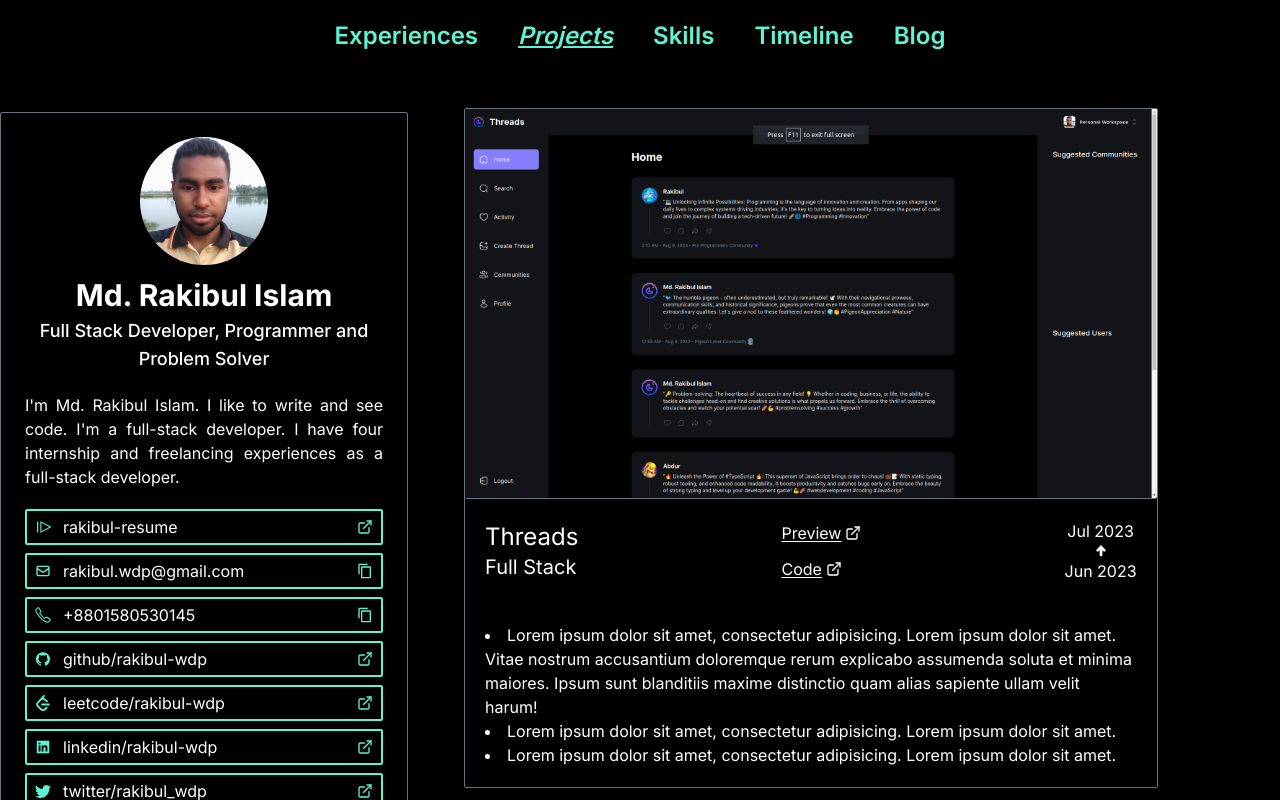
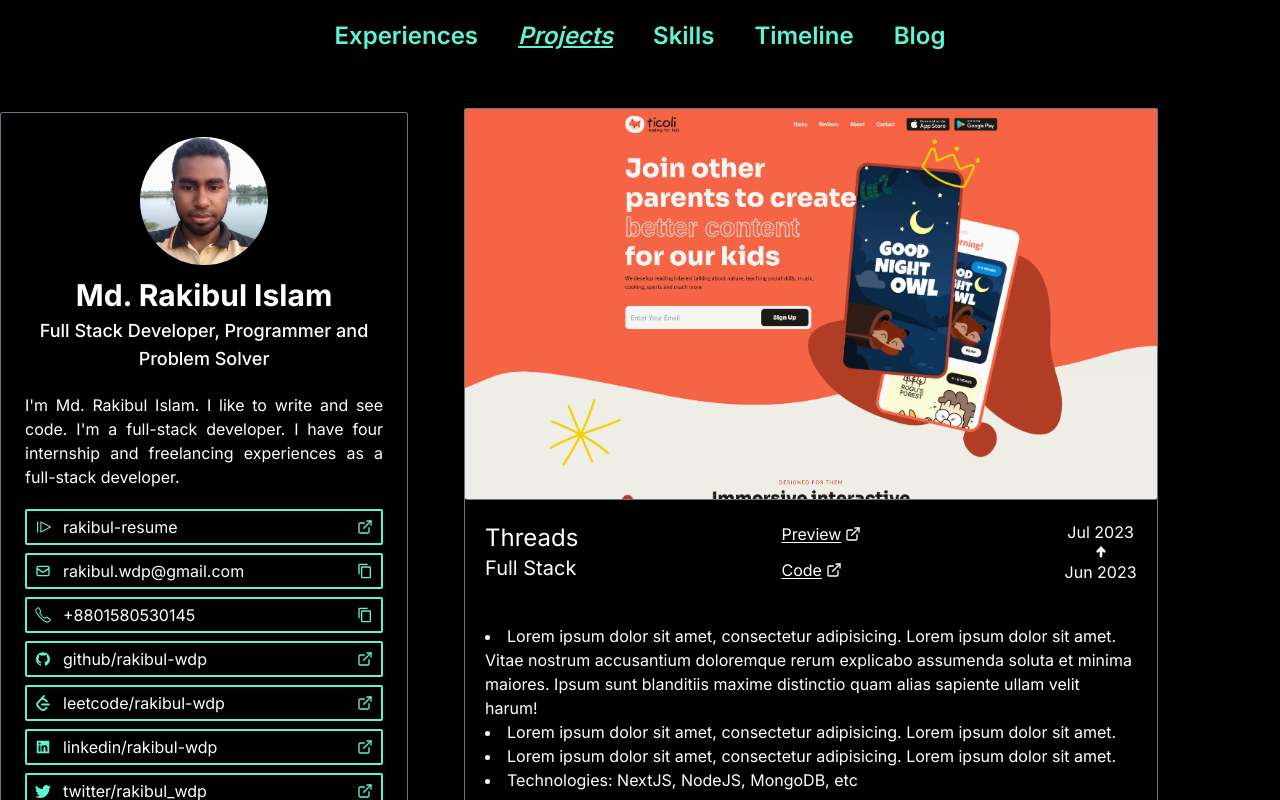
Before and after one commit to rakibul-wdp/portfolio, a Next.js app: page /projects in a window 1280 px wide. Shown: the top 800 px of the page. Built offline with nearby package versions, Linux system fonts and the light colour scheme.

Commit message:
update project data

```diff
--- a/constants/projects.ts
+++ b/constants/projects.ts
@@ -1,4 +1,4 @@
-import Threads from "../public/images/threads.png";
+import Threads from "../public/images/ticoli.png";
 
 export const projects = [
   {
@@ -23,8 +23,11 @@
         id: 3,
         des: "Lorem ipsum dolor sit amet, consectetur adipisicing. Lorem ipsum dolor sit amet.",
       },
+      {
+        id: 4,
+        des: "Technologies: NextJS, NodeJS, MongoDB, etc",
+      },
     ],
-    technologies: ["NextJS", "NodeJS", "MongoDB"],
   },
   {
     id: 2,
@@ -48,8 +51,11 @@
         id: 3,
         des: "Lorem ipsum dolor sit amet, consectetur adipisicing. Lorem ipsum dolor sit amet.",
       },
+      {
+        id: 4,
+        des: "Technologies: NextJS, NodeJS, MongoDB, etc",
+      },
     ],
-    technologies: ["NextJS", "NodeJS", "MongoDB"],
   },
   {
     id: 3,
@@ -73,8 +79,11 @@
         id: 3,
         des: "Lorem ipsum dolor sit amet, consectetur adipisicing. Lorem ipsum dolor sit amet.",
       },
+      {
+        id: 4,
+        des: "Technologies: NextJS, NodeJS, MongoDB, etc",
+      },
     ],
-    technologies: ["NextJS", "NodeJS", "MongoDB"],
   },
   {
     id: 4,
@@ -98,8 +107,11 @@
         id: 3,
         des: "Lorem ipsum dolor sit amet, consectetur adipisicing. Lorem ipsum dolor sit amet.",
       },
+      {
+        id: 4,
+        des: "Technologies: NextJS, NodeJS, MongoDB, etc",
+      },
     ],
-    technologies: ["NextJS", "NodeJS", "MongoDB"],
   },
   {
     id: 5,
@@ -123,8 +135,11 @@
         id: 3,
         des: "Lorem ipsum dolor sit amet, consectetur adipisicing. Lorem ipsum dolor sit amet.",
       },
+      {
+        id: 4,
+        des: "Technologies: NextJS, NodeJS, MongoDB, etc",
+      },
     ],
-    technologies: ["NextJS", "NodeJS", "MongoDB"],
   },
   {
     id: 6,
@@ -148,7 +163,10 @@
         id: 3,
         des: "Lorem ipsum dolor sit amet, consectetur adipisicing. Lorem ipsum dolor sit amet.",
       },
+      {
+        id: 4,
+        des: "Technologies: NextJS, NodeJS, MongoDB, etc",
+      },
     ],
-    technologies: ["NextJS", "NodeJS", "MongoDB"],
   },
 ];
```
Also changed, not shown: public/images/threads.png (deleted), public/images/ticoli.png (added).
